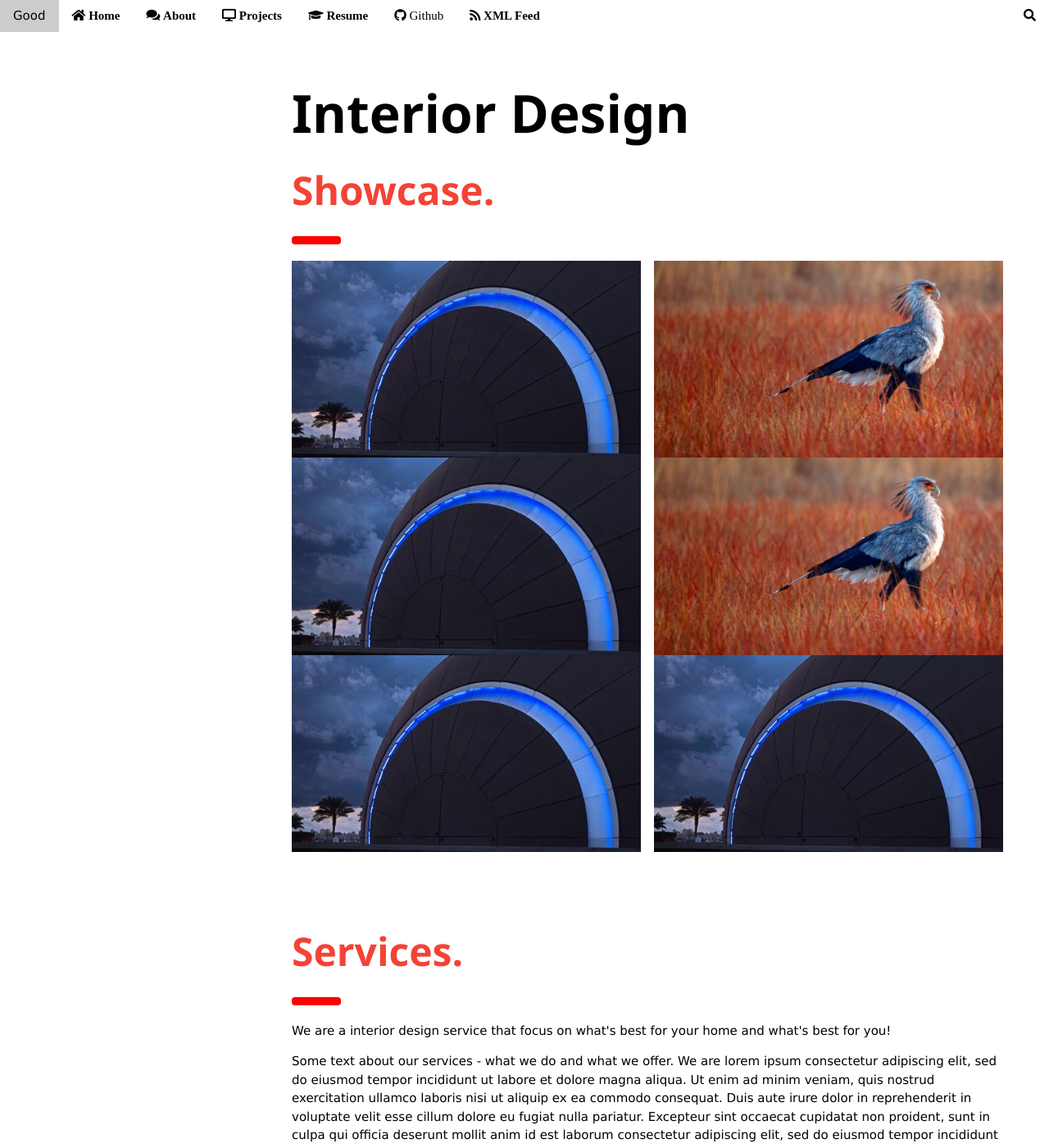
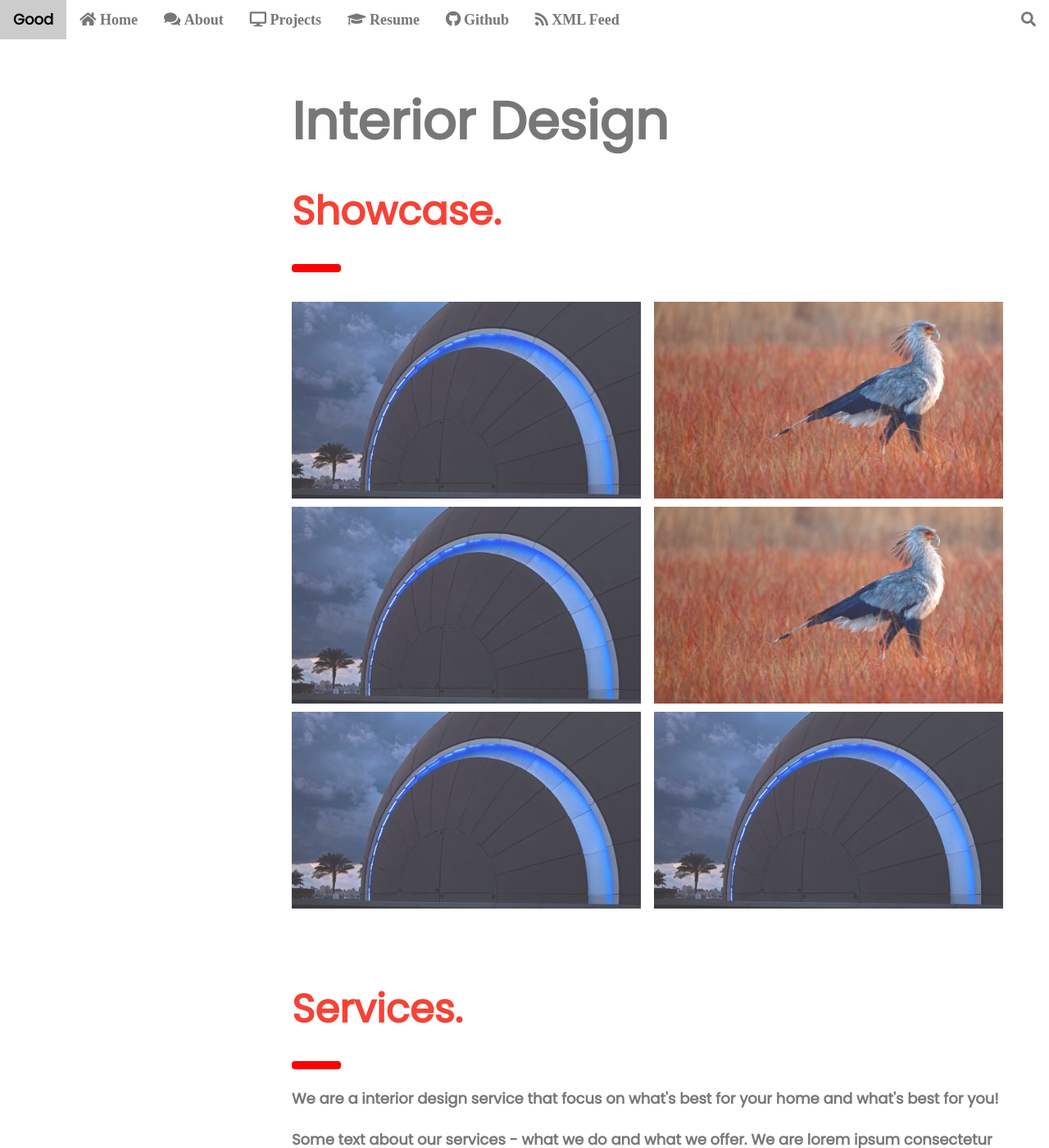
Before and after one commit to chipprogrammers/Good, a Jekyll site: the page built from index.html, in a window 1280 px wide and 1400 px high. Shown: the whole window at 82% size. Built offline with Jekyll 4.4.1, drawn with Linux system fonts in a browser that asks for light colours; comment, search, counter and statistics services are not loaded.

Commit message:
Update main.css

```diff
--- a/assets/css/main.css
+++ b/assets/css/main.css
@@ -1,3 +1,8 @@
+body,h1,h2,h3,h4,h5 {font-family: "Poppins", sans-serif}
+body,html {font-size:18px; font-weight:700; height: 100%; color: #777;  line-height: 1.8;}
+.w3-half img{margin-bottom:-6px;margin-top:16px;opacity:0.8;cursor:pointer}
+.w3-half img:hover{opacity:1}
+
 .search {
 	position: fixed;
 	background-color: rgba(102, 51, 153, 0.95);
```
